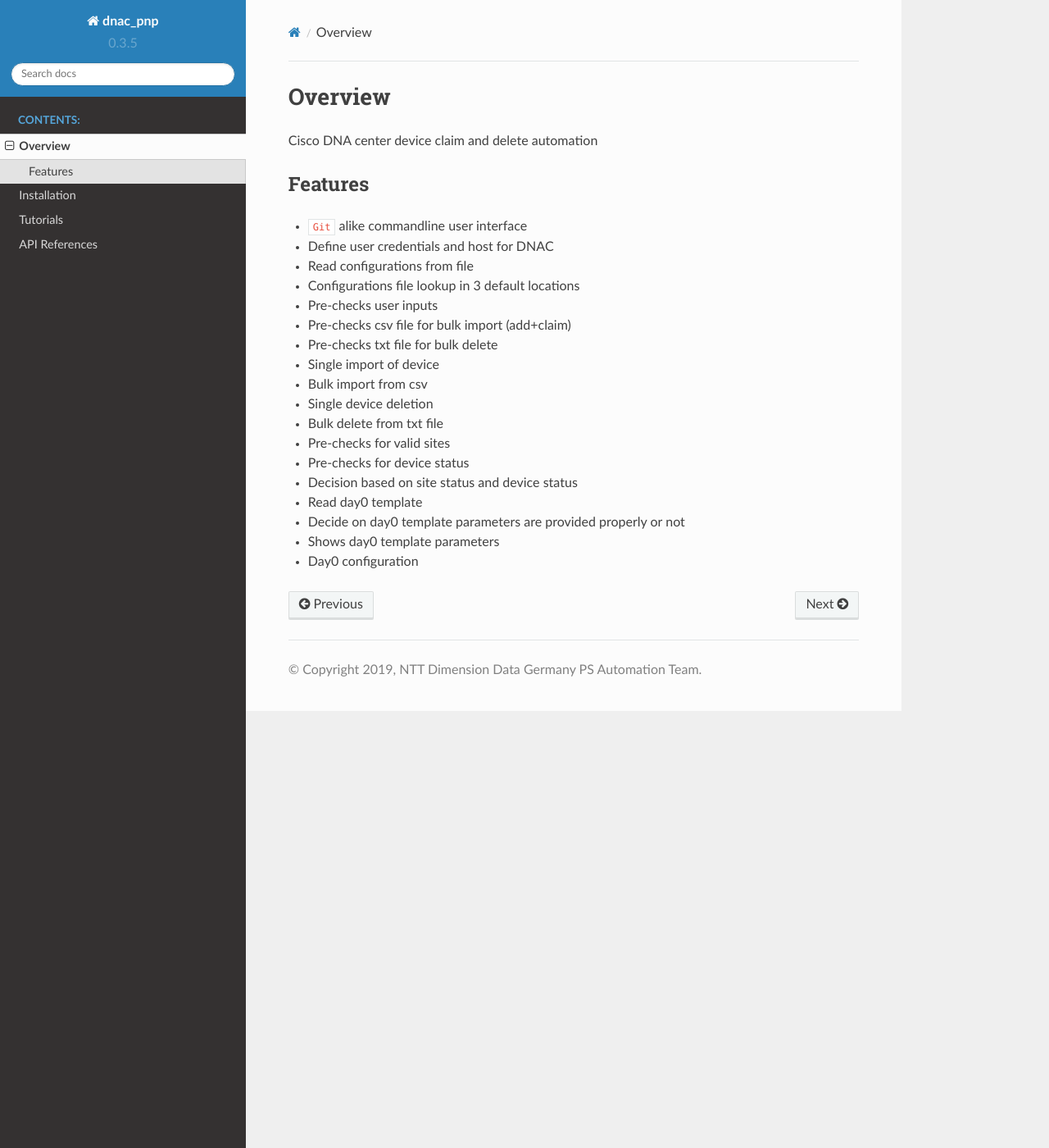
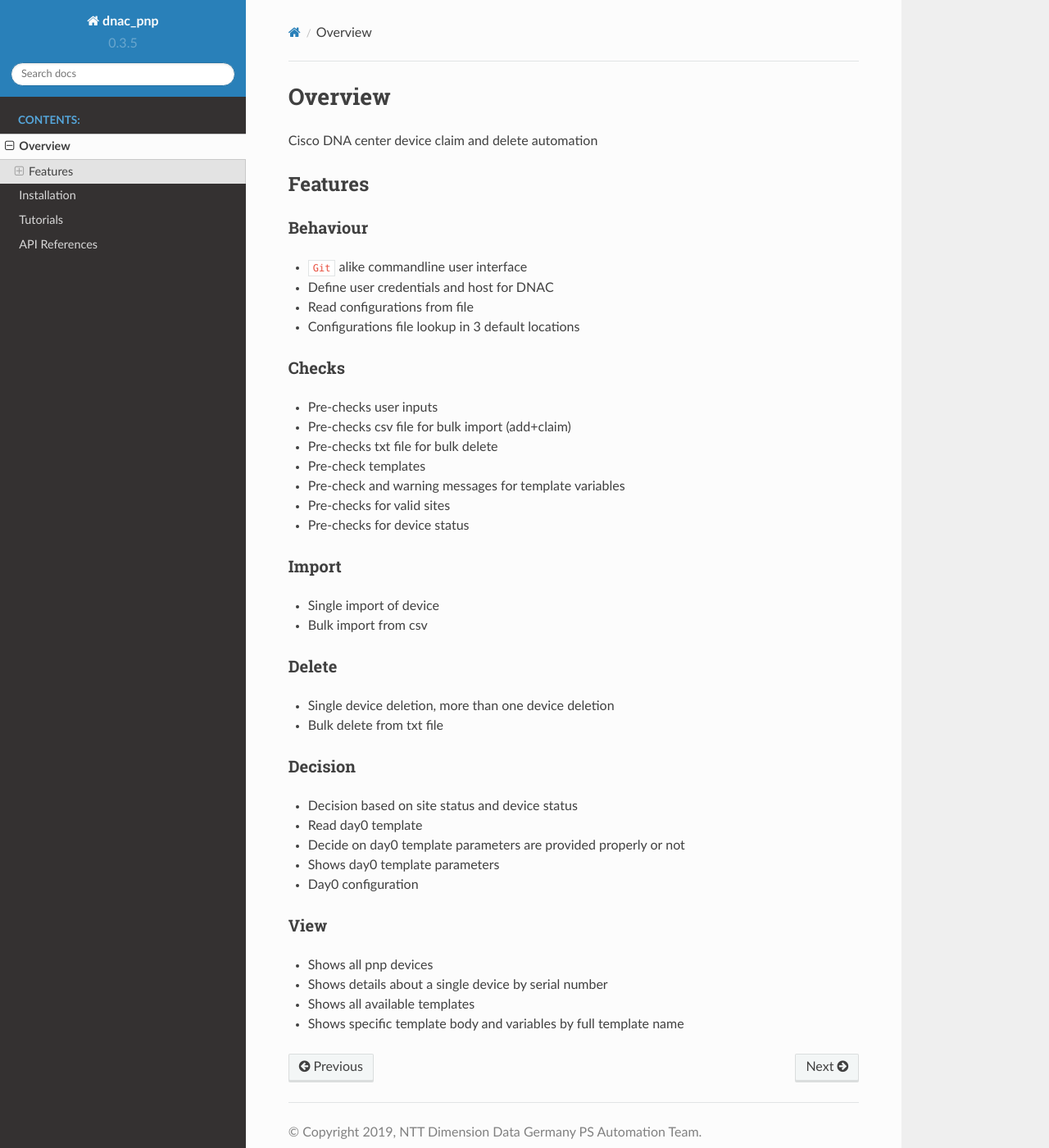
Before and after one commit to nttde/dnac_pnp, a Sphinx documentation site: the page built from docs/source/overview.rst, in a window 1280 px wide and 1400 px high. Shown: the whole window at 82% size. Built offline with Sphinx 7.4.7 and the Read the Docs theme 2.0.0, drawn with Linux system fonts in a browser that asks for light colours.

Commit message:
added and edited docs

```diff
--- a/docs/source/api_references/dnac_pnp.rst
+++ b/docs/source/api_references/dnac_pnp.rst
@@ -16,6 +16,7 @@ Submodules
    dnac_pnp.dnac_handler
    dnac_pnp.dnac_info_butler
    dnac_pnp.dnac_info_handler
+   dnac_pnp.dnac_params
    dnac_pnp.dnac_token_generator
    dnac_pnp.header_handler
    dnac_pnp.utils
--- a/docs/source/overview.rst
+++ b/docs/source/overview.rst
@@ -1,26 +1,50 @@
+========
 Overview
 ========
 
 Cisco DNA center device claim and delete automation
 
 Features
---------
+********
 
+Behaviour
+~~~~~~~~~
 * ``Git`` alike commandline user interface
 * Define user credentials and host for DNAC
 * Read configurations from file
 * Configurations file lookup in 3 default locations
+
+Checks
+~~~~~~
 * Pre-checks user inputs
 * Pre-checks csv file for bulk import (add+claim)
 * Pre-checks txt file for bulk delete
+* Pre-check templates
+* Pre-check and warning messages for template variables
+* Pre-checks for valid sites
+* Pre-checks for device status
+
+Import
+~~~~~~
 * Single import of device
 * Bulk import from csv
-* Single device deletion
+
+Delete
+~~~~~~
+* Single device deletion, more than one device deletion
 * Bulk delete from txt file
-* Pre-checks for valid sites
-* Pre-checks for device status
+
+Decision
+~~~~~~~~
 * Decision based on site status and device status
 * Read day0 template
 * Decide on day0 template parameters are provided properly or not
 * Shows day0 template parameters
 * Day0 configuration
+
+View
+~~~~
+* Shows all pnp devices
+* Shows details about a single device by serial number
+* Shows all available templates
+* Shows specific template body and variables by full template name
```
Also changed, not shown: README.rst (+26 -3 lines), docs/source/api_references/dnac_pnp.dnac_params.rst (added, +7 -0 lines).
